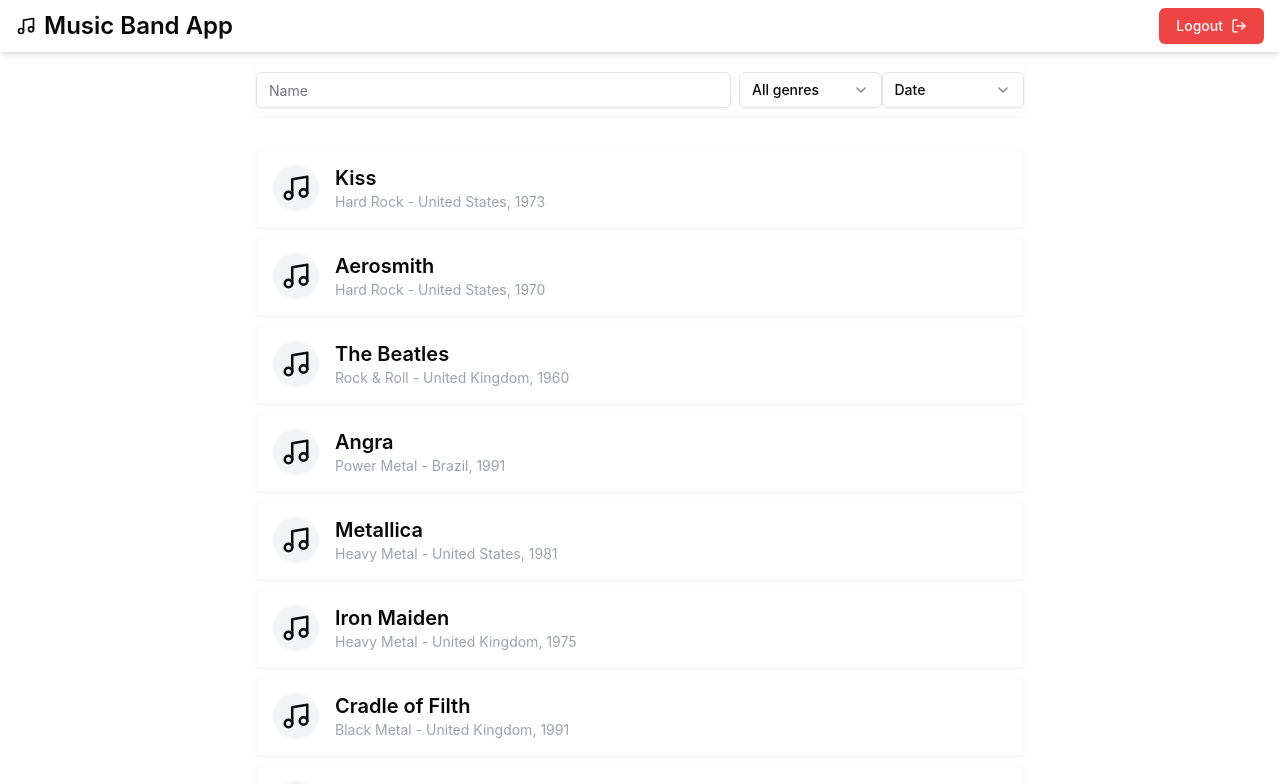
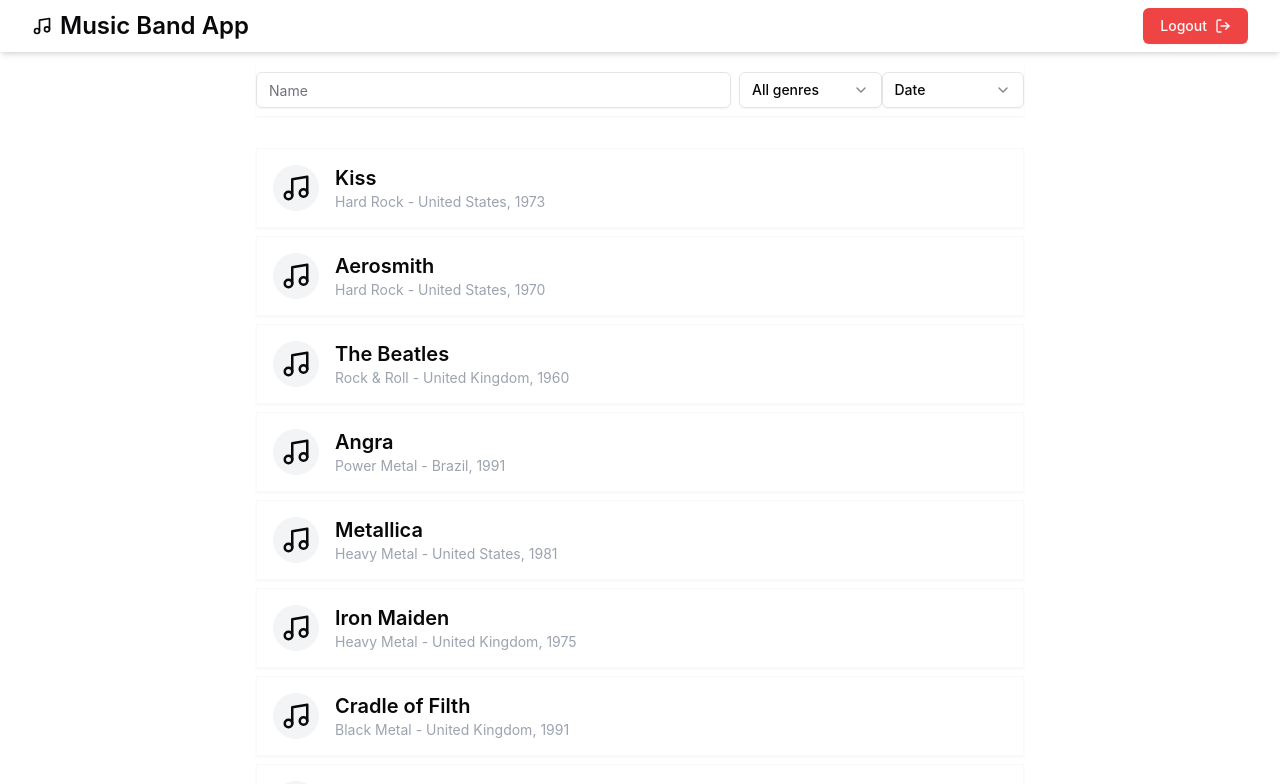
Before and after one commit to LucaVallazza/musicbands-app, a React (Vite) app: page /bands in a window 1280 px wide. Shown: the top 784 px of the page. Built offline with nearby package versions, Linux system fonts and the light colour scheme; data requests are answered from the project's data file; sample sign-in values are in the browser's storage.

Commit message:
🎨 header minor styling changes

```diff
--- a/src/components/header.tsx
+++ b/src/components/header.tsx
@@ -13,7 +13,7 @@
   };
 
   return (
-    <div className=" w-full flex  flex-row justify-between py-2 px-4 shadow-md">
+    <div className=" w-full flex  flex-row justify-between py-2 px-4 md:px-8 shadow-md">
       <div className="flex cursor-pointer" onClick={()=> navigate('/bands')}>
         <Music size={20} className="my-auto self-center mr-2"></Music>
         <h1 className=" self-center text-left text-lg md:text-2xl font-semibold">Music Band App</h1>
```
